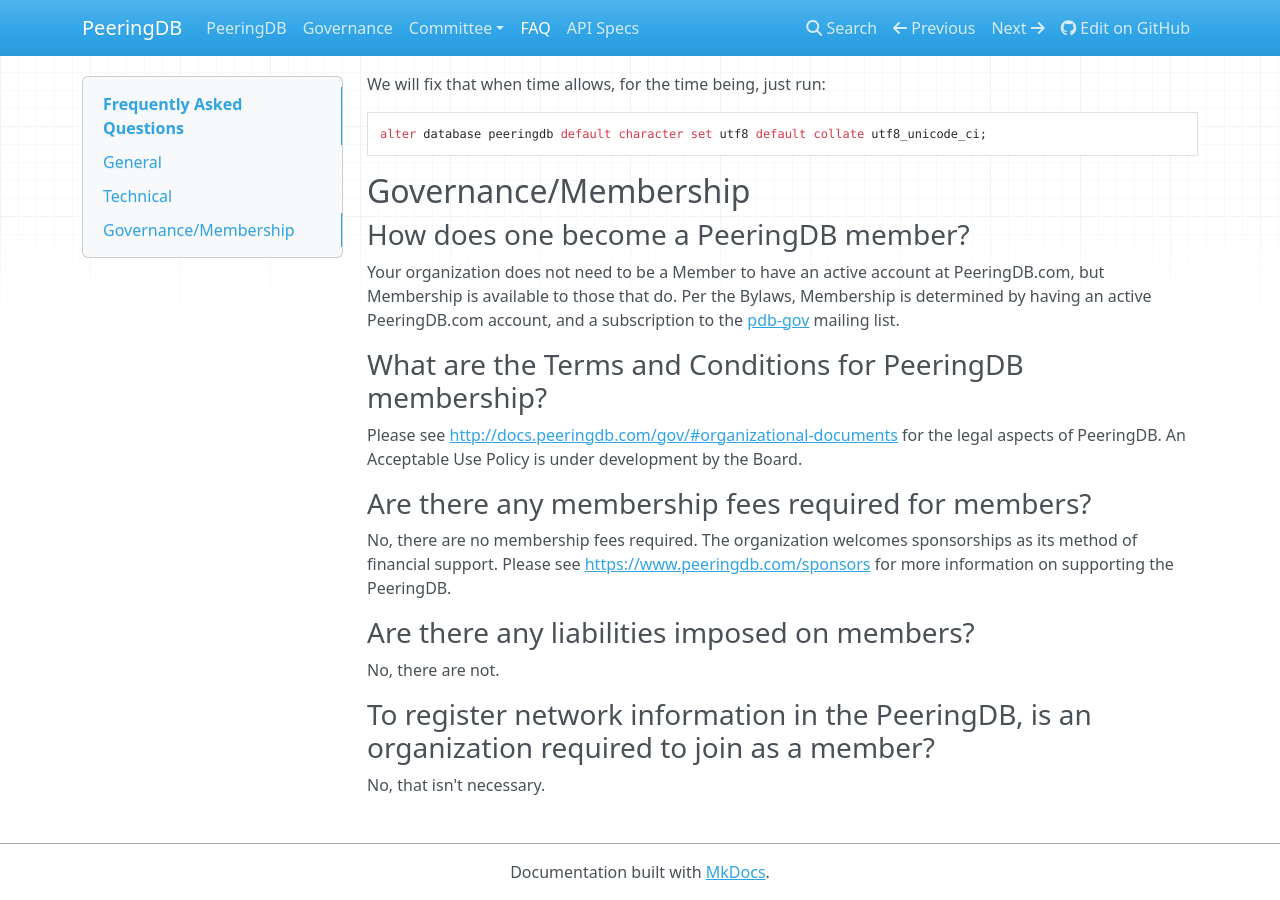
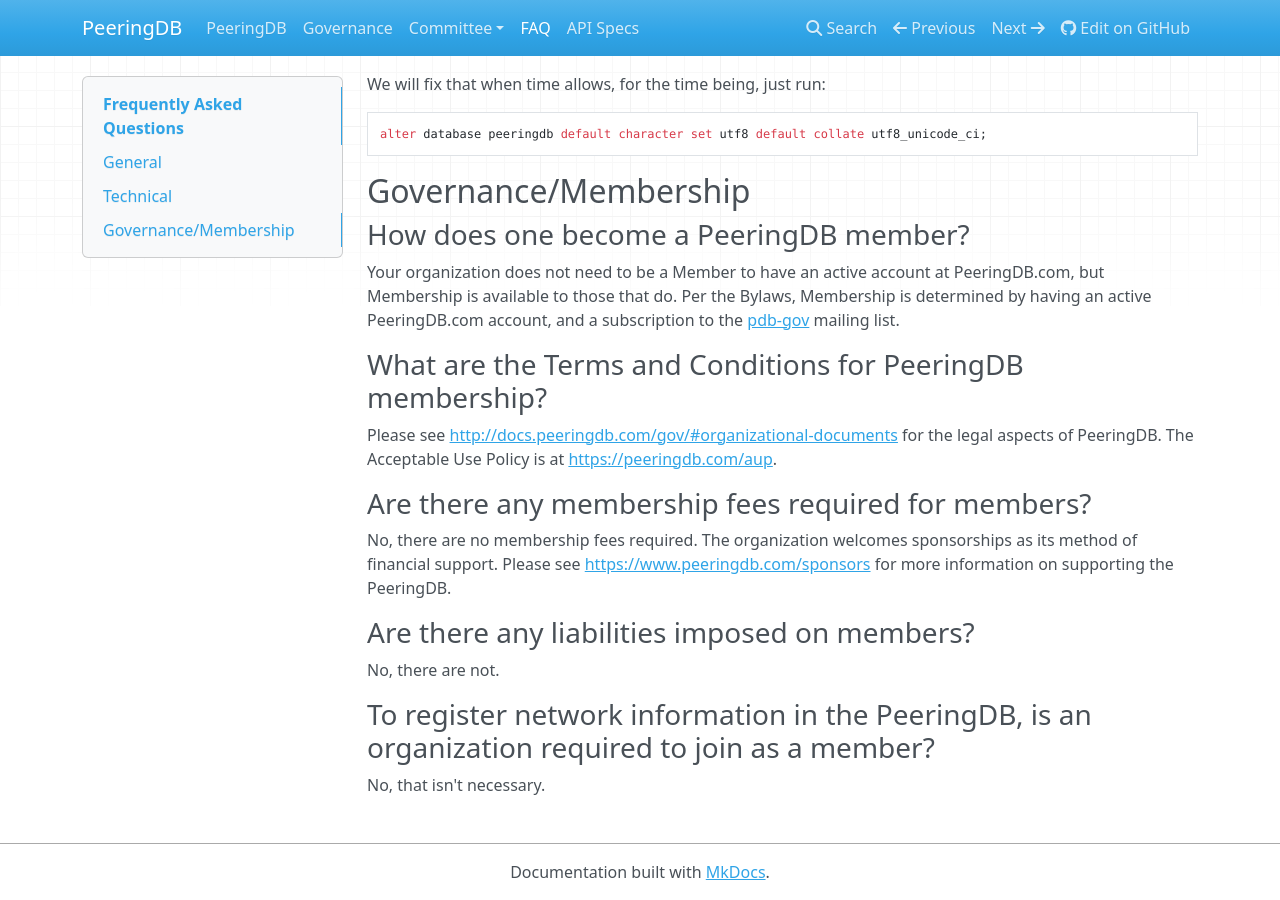
Before and after one commit to peeringdb/docs, an MkDocs documentation site: the page built from docs/faq.md, in a window 1280 px wide and 900 px high, scrolled down 1458 px. Built offline with MkDocs 1.6.1, drawn with Linux system fonts in a browser that asks for light colours; nearby versions of some CDN libraries; old or Windows-style settings are respelled for this version of MkDocs.

Commit message:
update AUP with link

```diff
--- a/docs/faq.md
+++ b/docs/faq.md
@@ -65,7 +65,7 @@
 
 ### What are the Terms and Conditions for PeeringDB membership?
 
-Please see <http://docs.peeringdb.com/gov/#organizational-documents> for the legal aspects of PeeringDB. An Acceptable Use Policy is under development by the Board.
+Please see <http://docs.peeringdb.com/gov/#organizational-documents> for the legal aspects of PeeringDB. The Acceptable Use Policy is at <https://peeringdb.com/aup>.
 
 ### Are there any membership fees required for members?
 
```
